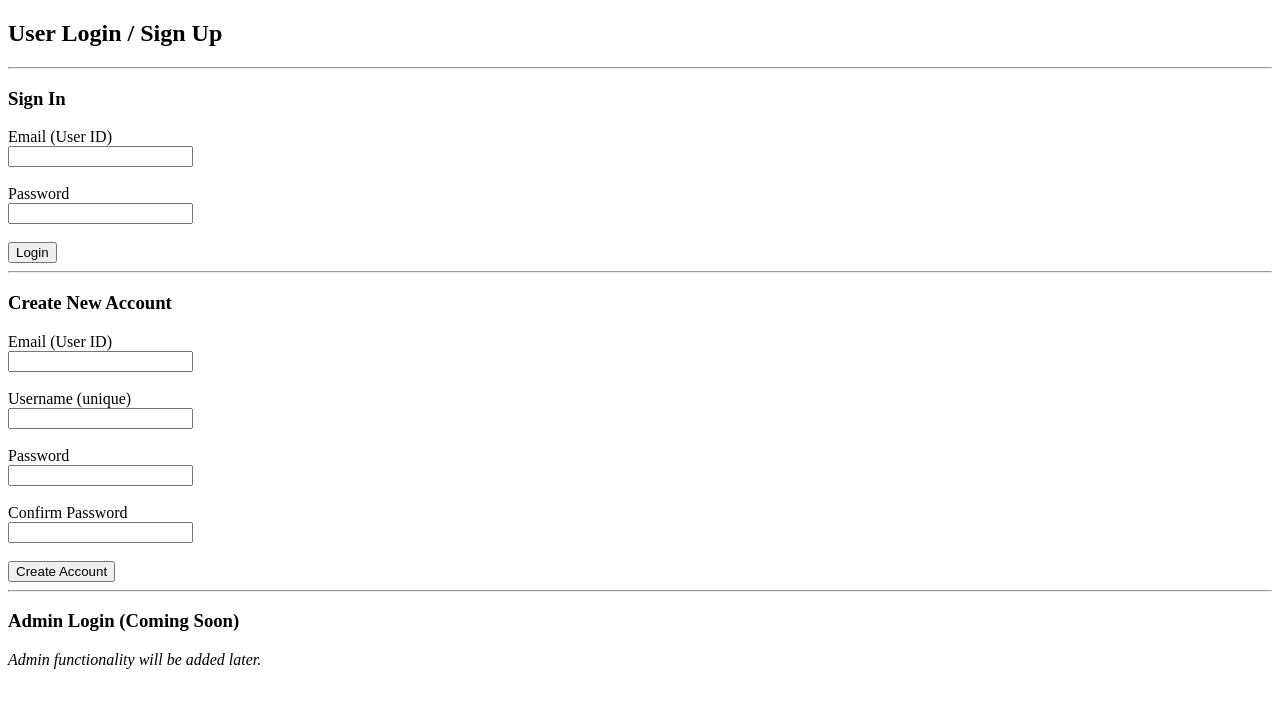
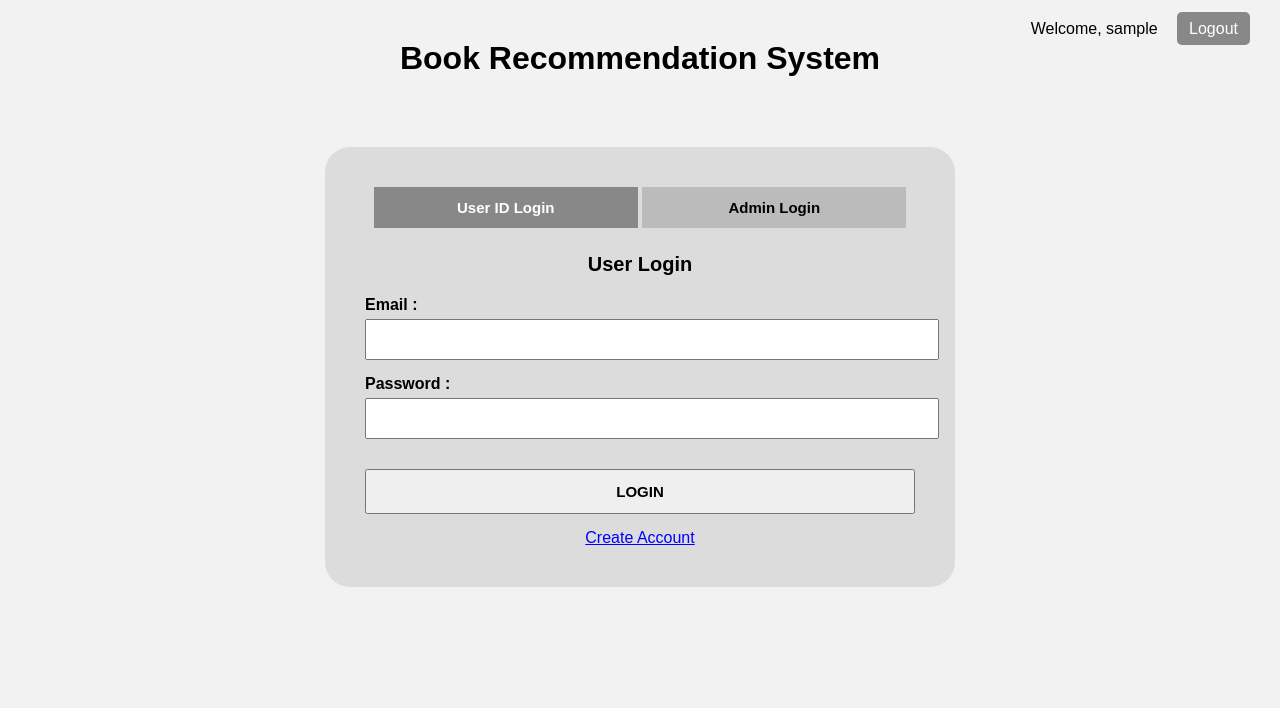
Before and after one commit to jeyakarthik07/book-recommendation-system, a Flask app: template templates/login.html in a window 1280 px wide. Shown: the top 708 px of the page. Run offline with Flask 3, Linux system fonts and the light colour scheme; the template is opened without the code that fills it: most values are stand-ins (such as "Sample title", 1, 10 or a date in 2020); parts of the project's set-up code (start-up, migrations or seed data) failed here and were passed over.

Commit message:
Step-2: Improved login UI + added logout functionality

```diff
--- a/backend/app.py
+++ b/backend/app.py
@@ -1,9 +1,9 @@
 import os
-from flask import Flask, render_template, request
-from backend.recommender import df
-from flask import session, redirect, url_for, flash
+import re
+from flask import Flask, render_template, request, session, redirect, url_for, flash
 from werkzeug.security import generate_password_hash, check_password_hash
 from backend.db import init_db, get_db_connection
+from backend.recommender import df
 from backend.ml_recommender import recommend_similar_books
 
 BASE_DIR = os.path.dirname(os.path.dirname(os.path.abspath(__file__)))
@@ -14,15 +14,19 @@ app = Flask(
     static_folder=os.path.join(BASE_DIR, "static")
 )
 
-app.secret_key = "dev-secret-key"  # change later
+app.secret_key = "dev-secret-key"
 init_db()
 
 
 # --------------------------------------------------
-# Home page
+# Home page (Protected)
 # --------------------------------------------------
 @app.route("/")
 def home():
+    # 🔐 If user not logged in → redirect to login
+    if "user_id" not in session:
+        return redirect(url_for("login"))
+
     popular_books = (
         df.sort_values(by="ratings_count", ascending=False)
         .head(5)[["title", "authors", "isbn"]]
@@ -35,14 +39,19 @@ def home():
         "index.html",
         popular_books=popular_books,
         moods=moods,
-        genres=genres
+        genres=genres,
+        username=session.get("username")
     )
 
+
 # --------------------------------------------------
-# Book detail page
+# Book detail page (Protected)
 # --------------------------------------------------
 @app.route("/book/<isbn>")
 def book_detail(isbn):
+    if "user_id" not in session:
+        return redirect(url_for("login"))
+
     data = df.copy()
     data["isbn"] = data["isbn"].astype(str).str.strip()
 
@@ -63,11 +72,15 @@ def book_detail(isbn):
         ml_results=ml_results
     )
 
+
 # --------------------------------------------------
-# Recommend / Search  (STABLE + FULL RESULTS)
+# Recommend / Search (Protected)
 # --------------------------------------------------
 @app.route("/recommend", methods=["POST"])
 def recommend():
+    if "user_id" not in session:
+        return redirect(url_for("login"))
+
     book_name = (request.form.get("book_name") or "").strip().lower()
     author = (request.form.get("author") or "").strip().lower()
     isbn = (request.form.get("isbn") or "").strip()
@@ -164,7 +177,6 @@ def recommend():
     elif genre:
         filtered = data[data["genre_lower"] == genre]
 
-    # 🔹 IMPORTANT: return FULL results (no slicing)
     return render_template(
         "results.html",
         results=filtered,
@@ -172,40 +184,64 @@ def recommend():
     )
 
 
+# --------------------------------------------------
+# Login
+# --------------------------------------------------
 @app.route("/login", methods=["GET", "POST"])
 def login():
     if request.method == "POST":
-        action = request.form.get("action")
-
-        user_id = request.form.get("user_id")
+        user_id = request.form.get("user_id").strip()
         password = request.form.get("password")
 
         conn = get_db_connection()
         user = conn.execute(
-            "SELECT * FROM users WHERE user_id = ?", (user_id,)
+            "SELECT * FROM users WHERE user_id = ?",
+            (user_id,)
         ).fetchone()
         conn.close()
 
         if user and check_password_hash(user["password_hash"], password):
             session["user_id"] = user["user_id"]
             session["username"] = user["username"]
-            session["role"] = user["role"]
             return redirect(url_for("home"))
-
-        flash("Invalid login credentials")
+        else:
+            flash("Invalid Email or Password.")
 
     return render_template("login.html")
 
 
+# --------------------------------------------------
+# Register
+# --------------------------------------------------
+
 @app.route("/register", methods=["POST"])
 def register():
-    user_id = request.form.get("user_id")
-    username = request.form.get("username")
+    user_id = request.form.get("user_id").strip()
+    username = request.form.get("username").strip()
     password = request.form.get("password")
     confirm = request.form.get("confirm")
 
+    # ---------------- VALIDATION ----------------
+
+    # Email format validation
+    email_pattern = r'^[\w\.-]+@[\w\.-]+\.\w+$'
+    if not re.match(email_pattern, user_id):
+        flash("Use proper email id.")
+        return redirect(url_for("login"))
+
+    # Password length
+    if len(password) < 8:
+        flash("Password should have at least 8 characters.")
+        return redirect(url_for("login"))
+
+    # Confirm password
     if password != confirm:
-        flash("Passwords do not match")
+        flash("Password and Confirm Password must be same.")
+        return redirect(url_for("login"))
+
+    # Username empty check
+    if not username:
+        flash("Username cannot be empty.")
         return redirect(url_for("login"))
 
     password_hash = generate_password_hash(password)
@@ -218,10 +254,21 @@ def register():
         )
         conn.commit()
         conn.close()
+
         flash("Account created successfully. Please log in.")
     except Exception:
-        flash("User ID or Username already exists")
+        flash("User ID or Username already exists.")
 
+    return redirect(url_for("login"))
+
+
+
+# --------------------------------------------------
+# Logout
+# --------------------------------------------------
+@app.route("/logout")
+def logout():
+    session.clear()
     return redirect(url_for("login"))
 
 
--- a/templates/login.html
+++ b/templates/login.html
@@ -2,63 +2,239 @@
 <html>
 <head>
     <title>Login | Book Recommendation System</title>
+
+    <style>
+        body {
+            font-family: Arial;
+            background: #f2f2f2;
+            text-align: center;
+        }
+
+        h1 {
+            margin-top: 40px;
+        }
+
+        .container {
+            width: 550px;              /* Bigger box */
+            margin: 70px auto;
+            background: #dcdcdc;
+            padding: 40px;
+            border-radius: 25px;
+        }
+
+        .tabs {
+            margin-bottom: 25px;
+        }
+
+        .tabs button {
+            width: 48%;
+            padding: 12px;
+            border: none;
+            background: #bbb;
+            cursor: pointer;
+            font-weight: bold;
+            font-size: 15px;
+        }
+
+        .tabs button.active {
+            background: #888;
+            color: white;
+        }
+
+        .form-group {
+            text-align: left;
+            margin-bottom: 15px;
+        }
+
+        label {
+            font-weight: bold;
+        }
+
+        input {
+            width: 100%;
+            padding: 10px;
+            margin-top: 5px;
+            font-size: 15px;
+        }
+
+        button.main-btn {
+            width: 100%;
+            padding: 12px;
+            margin-top: 15px;
+            font-weight: bold;
+            cursor: pointer;
+            font-size: 15px;
+        }
+
+        .hidden {
+            display: none;
+        }
+
+        .error {
+            color: red;
+            margin-top: 15px;
+        }
+
+        .link-btn {
+            cursor: pointer;
+            color: blue;
+            text-decoration: underline;
+            margin-top: 15px;
+            display: inline-block;
+        }
+
+        .section-title {
+            font-size: 20px;
+            margin-bottom: 20px;
+            font-weight: bold;
+        }
+
+    </style>
+
+    <script>
+        function activateTab(tab) {
+            document.getElementById("userLogin").classList.add("hidden");
+            document.getElementById("adminLogin").classList.add("hidden");
+            document.getElementById("registerForm").classList.add("hidden");
+
+            document.getElementById("btnUser").classList.remove("active");
+            document.getElementById("btnAdmin").classList.remove("active");
+
+            if (tab === "user") {
+                document.getElementById("userLogin").classList.remove("hidden");
+                document.getElementById("btnUser").classList.add("active");
+            }
+            else if (tab === "admin") {
+                document.getElementById("adminLogin").classList.remove("hidden");
+                document.getElementById("btnAdmin").classList.add("active");
+            }
+            else if (tab === "register") {
+                document.getElementById("registerForm").classList.remove("hidden");
+            }
+        }
+
+        window.onload = function() {
+            activateTab("user");
+        };
+    </script>
 </head>
+
 <body>
+  <div style="position:absolute; top:20px; right:30px;">
+    <span style="margin-right:15px;">
+        Welcome, {{ username }}
+    </span>
+    <a href="/logout"
+       style="text-decoration:none; padding:8px 12px; background:#888; color:white; border-radius:5px;">
+       Logout
+    </a>
+</div>
 
-<h2>User Login / Sign Up</h2>
 
-<hr>
+<h1>Book Recommendation System</h1>
 
-<!-- LOGIN -->
-<h3>Sign In</h3>
-<form method="post" action="/login">
-    <input type="hidden" name="action" value="login">
+<div class="container">
 
-    <label>Email (User ID)</label><br>
-    <input type="email" name="user_id" required><br><br>
+    <div class="tabs">
+        <button id="btnUser" onclick="activateTab('user')">User ID Login</button>
+        <button id="btnAdmin" onclick="activateTab('admin')">Admin Login</button>
+    </div>
 
-    <label>Password</label><br>
-    <input type="password" name="password" required><br><br>
+    <!-- ================= USER LOGIN ================= -->
+    <div id="userLogin">
 
-    <button type="submit">Login</button>
+        <div class="section-title">User Login</div>
+
+        <form method="POST" action="/login">
+
+            <div class="form-group">
+                <label>Email :</label>
+                <input type="email" name="user_id" required>
+            </div>
+
+            <div class="form-group">
+                <label>Password :</label>
+                <input type="password" name="password" required>
+            </div>
+
+            <button class="main-btn">LOGIN</button>
         </form>
 
-<hr>
+        <div class="link-btn" onclick="activateTab('register')">
+            Create Account
+        </div>
 
-<!-- REGISTER -->
-<h3>Create New Account</h3>
-<form method="post" action="/register">
+    </div>
 
-    <label>Email (User ID)</label><br>
-    <input type="email" name="user_id" required><br><br>
+    <!-- ================= ADMIN LOGIN ================= -->
+    <div id="adminLogin" class="hidden">
 
-    <label>Username (unique)</label><br>
-    <input type="text" name="username" required><br><br>
+        <div class="section-title">Admin Login</div>
 
-    <label>Password</label><br>
-    <input type="password" name="password" required><br><br>
+        <div class="form-group">
+            <label>Email :</label>
+            <input type="email">
+        </div>
 
-    <label>Confirm Password</label><br>
-    <input type="password" name="confirm" required><br><br>
+        <div class="form-group">
+            <label>Password :</label>
+            <input type="password">
+        </div>
 
-    <button type="submit">Create Account</button>
+        <button class="main-btn">LOGIN</button>
+
+        <p><i>Admin functionality coming soon</i></p>
+
+    </div>
+
+    <!-- ================= REGISTER ================= -->
+    <div id="registerForm" class="hidden">
+
+        <div class="section-title">Create a New Account</div>
+
+        <form method="POST" action="/register">
+
+            <div class="form-group">
+                <label>Email :</label>
+                <input type="email" name="user_id" required>
+            </div>
+
+            <div class="form-group">
+                <label>User Name :</label>
+                <input type="text" name="username" required>
+            </div>
+
+            <div class="form-group">
+                <label>Password :</label>
+                <input type="password" name="password" required>
+            </div>
+
+            <div class="form-group">
+                <label>Confirm Password :</label>
+                <input type="password" name="confirm" required>
+            </div>
+
+            <button class="main-btn">Create Account</button>
         </form>
 
-<hr>
+        <div class="link-btn" onclick="activateTab('user')">
+            Back to Login
+        </div>
 
-<!-- ADMIN (UI ONLY) -->
-<h3>Admin Login (Coming Soon)</h3>
-<p><i>Admin functionality will be added later.</i></p>
+    </div>
 
+    <!-- FLASH MESSAGES -->
     {% with messages = get_flashed_messages() %}
       {% if messages %}
-    <ul>
+        <div class="error">
             {% for msg in messages %}
-        <li>{{ msg }}</li>
+                <p>{{ msg }}</p>
             {% endfor %}
-    </ul>
+        </div>
       {% endif %}
     {% endwith %}
 
+</div>
+
 </body>
 </html>
```
Also changed, not shown: templates/index.html (+11 -0 lines). Lines whose indentation alone changed are shown as unchanged.
